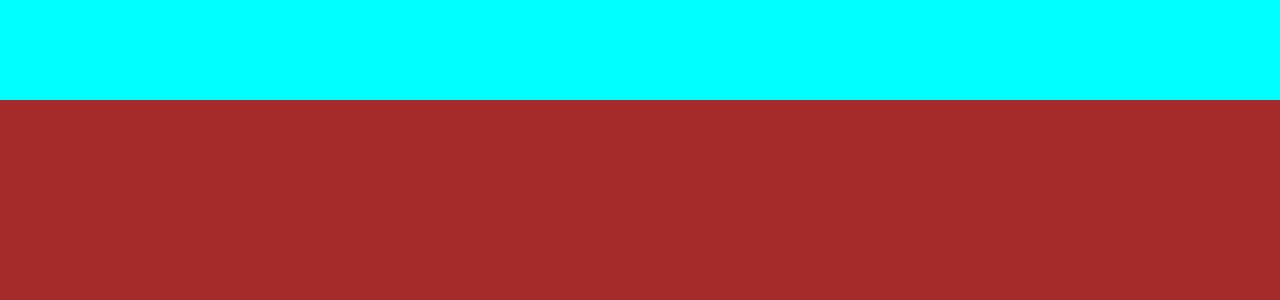
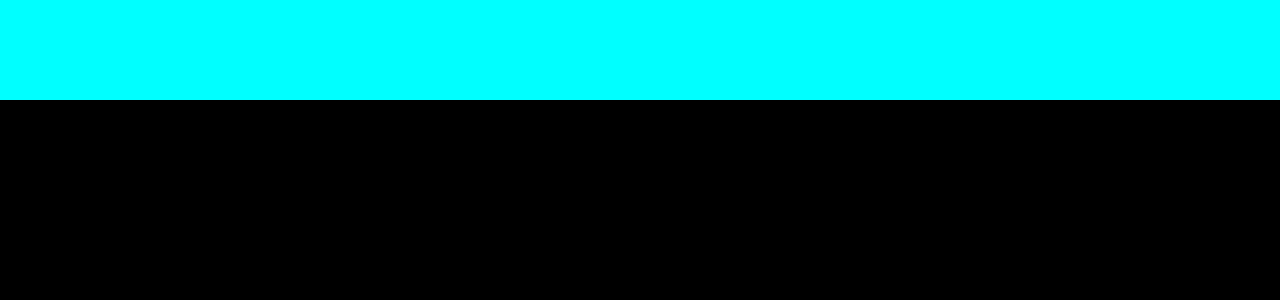
Before and after one commit to mahammad-aimlabs/vue-with-vite, a Vue app: page / in a window 1280 px wide. Shown: the top 300 px of the page. Built offline with nearby package versions, Linux system fonts and the light colour scheme.

Commit message:
removed content

```diff
--- a/src/App.vue
+++ b/src/App.vue
@@ -3,7 +3,7 @@
 
 <template>
   <div class="header"></div>
-  <div class="content"></div>
+  <!-- <div class="content"></div> -->
 </template>
 
 <style scoped>
```
